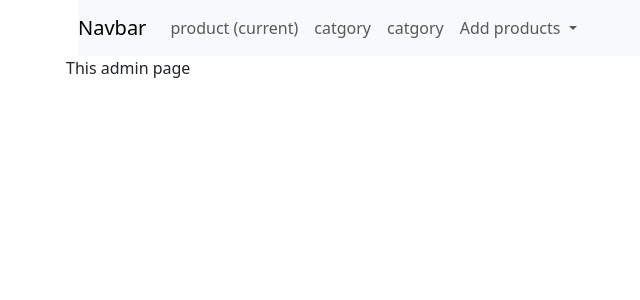
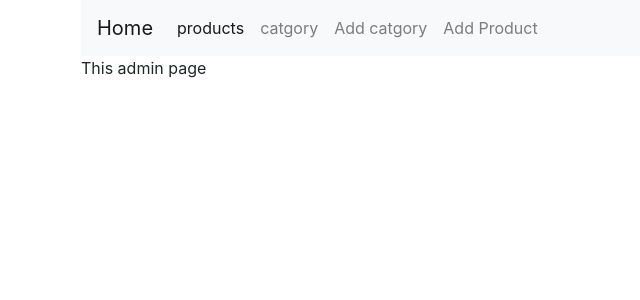
Before and after one commit to Mahmoud-Elwazeer/GitStore, a Flask app: page /admin in a window 1280 px wide. Shown: the top 300 px of the page, without its empty margins (4-644 px from the left). Run offline with Flask 3, Linux system fonts and the light colour scheme; some libraries are stand-ins or nearby versions.

Commit message:
handle templetes

```diff
--- a/storeOverflow/templates/admin/admin.html
+++ b/storeOverflow/templates/admin/admin.html
@@ -4,31 +4,24 @@
 
 <div class="container">
     <nav class="navbar navbar-expand-lg navbar-light bg-light">
-        <a class="navbar-brand" href="{{url_for('admin')}}">Navbar</a>
+        <a class="navbar-brand" href="{{url_for('home')}}">Home</a>
         <button class="navbar-toggler" type="button" data-toggle="collapse" data-target="#navbarNavDropdown" aria-controls="navbarNavDropdown" aria-expanded="false" aria-label="Toggle navigation">
           <span class="navbar-toggler-icon"></span>
         </button>
         <div class="collapse navbar-collapse" id="navbarNavDropdown">
           <ul class="navbar-nav">
             <li class="nav-item active">
-              <a class="nav-link" href="{{url_for('admin')}}">product <span class="sr-only">(current)</span></a>
+              <a class="nav-link" href="{{url_for('admin')}}">products <span class="sr-only">(current)</span></a>
             </li>
             <li class="nav-item">
-              <a class="nav-link" href="{{url_for('addcat')}}">catgory</a>
+              <a class="nav-link" href="{{url_for('admin')}}">catgory</a>
             </li>
             <li class="nav-item">
-                <a class="nav-link" href="{{url_for('addproduct')}}">catgory</a>
+                <a class="nav-link" href="{{url_for('addcat')}}">Add catgory</a>
               </li>
-            <li class="nav-item dropdown">
-              <a class="nav-link dropdown-toggle" href="#" id="navbarDropdownMenuLink" role="button" data-toggle="dropdown" aria-haspopup="true" aria-expanded="false">
-                Add products
-              </a>
-              <div class="dropdown-menu" aria-labelledby="navbarDropdownMenuLink">
-                <a class="dropdown-item" href="{{url_for('addproduct')}}">Add product</a>
-                <a class="dropdown-item" href="{{url_for('addcat')}}">add brand</a>
-                <a class="dropdown-item" href="{{url_for('addcat')}}">add category</a>
-              </div>
-            </li>
+              <li class="nav-item">
+                <a class="nav-link" href="{{url_for('addproduct')}}">Add Product</a>
+              </li>
           </ul>
         </div>
       </nav>
--- a/storeOverflow/templates/layout.html
+++ b/storeOverflow/templates/layout.html
@@ -5,7 +5,7 @@
     <meta charset="utf-8">
     <meta name="viewport" content="width=device-width, initial-scale=1, shrink-to-fit=no">
     <!-- Bootstrap CSS -->
-    <link rel="stylesheet" href="{{url_for('static', filename='css/bootstrap.min.css')}}">
+    <link rel="stylesheet" href="{{url_for('static', filename='style/bootstrap.min.css')}}">
     {% if title %}
         <title>{{title}}</title>
         {% else %}
```
Also changed, not shown: storeOverflow/templates/home.html (added, +11 -0 lines), storeOverflow/templates/products/addproduct.html (+7 -2 lines).
